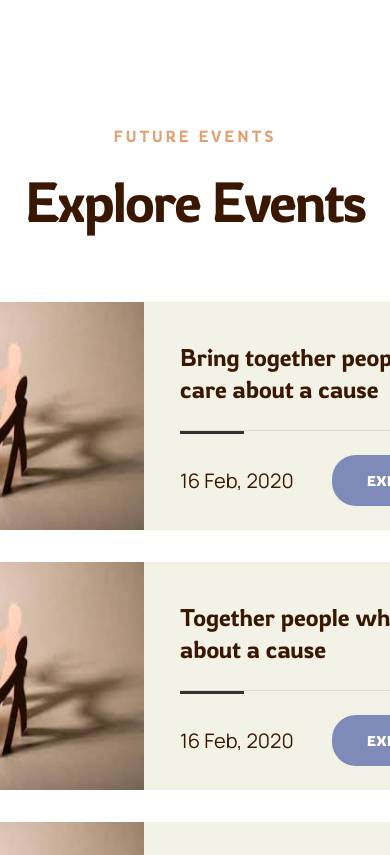
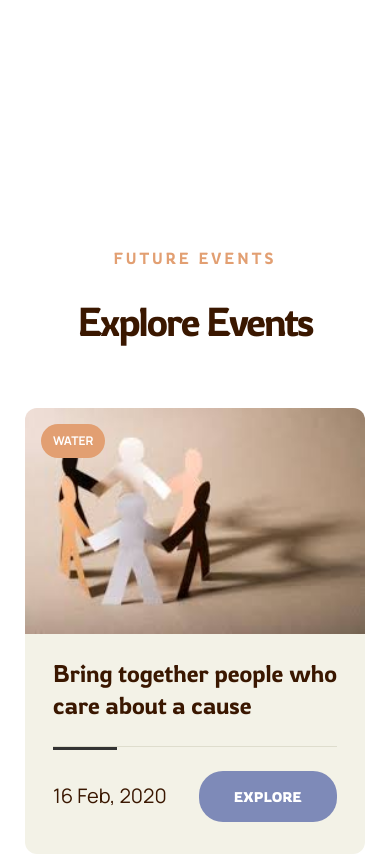
Before and after one commit to JamesGlik/CHARITY, a Next.js app in the folder my-app/: page / in a window 390 px wide. Shown: the part 10720-11575 px from the top of the page. Built offline with nearby package versions, Linux system fonts and the light colour scheme.

Commit message:
added responsive and fixed bugs

```diff
--- a/my-app/components/molecules/EventsCard/EventsCard.tsx
+++ b/my-app/components/molecules/EventsCard/EventsCard.tsx
@@ -4,24 +4,28 @@ import Image from "next/image";
 
 const EventsCard = ({ imageSrc, cardHeader, date }: EventsProps) => {
   return (
-    <div>
-      <div className="flex justify-center">
+    <div className="relative">
+      <span className="absolute top-[16px] left-[20px] px-[12px] py-[8px] text-[12px] font-bold text-white font-manrope bg-[#E29F72] rounded-full md:top-4 md:left-4">
+        WATER
+      </span>
+      <div className="flex md:flex-col">
         <Image
           src={imageSrc}
           width={256}
           height={208}
           alt="event image"
-            className="rounded-l-[12px]"
+          className="rounded-l-[12px] md:w-auto h:auto md:rounded-t-[12px] md:rounded-bl-none"
         />
-        <div className="pt-[39px] pr-[32px] pb-[24px] pl-[36px] bg-[#F3F2E7] rounded-r-[12px] w-[514px]">
-          <h3 className="text-[#3A1700] font-rowdies text-[24px] leading-[32px] font-light mb-[25px]">
+
+        <div className="pt-[39px] pr-[32px] pb-[24px] pl-[36px] bg-[#F3F2E7] rounded-r-[12px] w-[514px] md:w-auto md:pt-[23px] md:px-[28px] md:pb-[32px] md:rounded-tr-none md:rounded-bl-[12px]">
+          <h3 className="text-[#3A1700] font-rowdies text-[24px] leading-[32px] font-light pb-[25px]">
             {cardHeader}
           </h3>
 
-          <div className="w-[290px] h-[1px] bg-[#DEDDCD]"></div>
-          <div className="w-[64px] h-[3px] bg-[#333] mb-[21px]"></div>
+          <div className="w-[290px] h-[1px] bg-[#DEDDCD] md:w-full"></div>
+          <div className="w-[64px] h-[3px] bg-[#333]"></div>
 
-          <div className="flex justify-between items-center">
+          <div className="flex justify-between items-center pt-[21px]">
             <p className="text-[#3A1700] font-manrope text-[20px] leading-[32px]">
               {date}
             </p>
--- a/my-app/components/organisms/EventsSection/EventsSection.tsx
+++ b/my-app/components/organisms/EventsSection/EventsSection.tsx
@@ -6,22 +6,22 @@ import React from "react";
 
 const EventsSection = () => {
   return (
-    <div className="relative">
-      <h3 className="text-[#E29F72] text-center font-rowdies font-light leading-[32px] tracking-[3px] uppercase mb-[17px]">
+    <div className="relative px-[50px] lg:px-[23px] flex flex-col items-center">
+      <h3 className="text-[#E29F72] text-center font-rowdies font-light leading-[32px] tracking-[3px] uppercase pb-[17px] pt-[122px] md:pb-[15px]">
         future events
       </h3>
-      <p className="text-[#3A1700] text-center font-rowdies text-[56px] font-light leading-[64px] tracking-[-2px] mb-[69px]">
+      <p className="text-[#3A1700] text-center font-rowdies text-[56px] font-light leading-[64px] tracking-[-2px] pb-[69px] sm:text-[40px] md:pb-[55px]">
         Explore Events
       </p>
 
-      <div className="absolute left-[400px] top-[500px] z-[-1]">
+      <div className="absolute top-[40%] left-[10%] z-[-1] md:hidden">
         <FutureEventsLine/>
       </div>
-      <div className="absolute left-[500px] top-[580px] z-[-1]">
+      <div className="absolute top-[570px] left-[250px] z-[-1] md:hidden">
         <FutureEventsOval/>
       </div>
 
-      <div className="flex flex-col gap-y-[32px] mb-[48px]">
+      <div className="flex flex-col gap-y-[32px] pb-[48px]">
         <EventsCard
           imageSrc="/events_image.jpeg"
           cardHeader={
@@ -53,7 +53,7 @@ const EventsSection = () => {
         />
       </div>
 
-      <div className="flex justify-center mb-[112px]">
+      <div className="flex justify-center pb-[112px]">
         <Button label="Explore All" />
       </div>
     </div>
```
Lines whose indentation alone changed are shown as unchanged.
